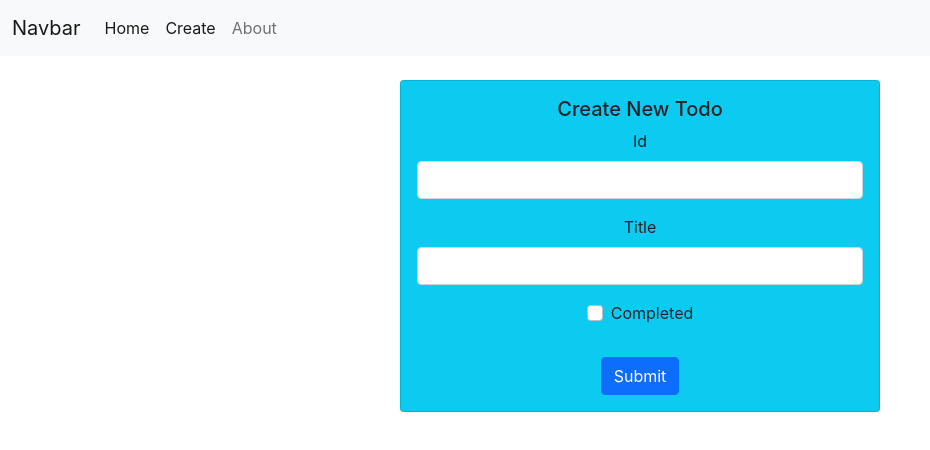
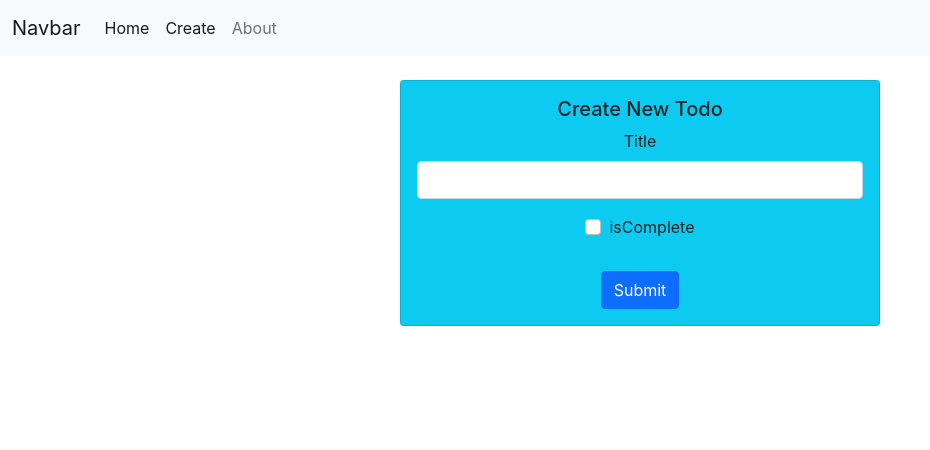
Before and after one commit to smusman437/next-starter, a Next.js app: page /create in a window 1280 px wide. Shown: the top 450 px of the page, without its empty margins (0-930 px from the left). Built offline with nearby package versions, Linux system fonts and the light colour scheme.

Commit message:
add data in db

```diff
--- a/pages/create.js
+++ b/pages/create.js
@@ -1,13 +1,13 @@
 import Head from "next/head";
 import { useState } from "react";
+import { TODO_URL } from "../constant";
 import styles from "../styles/Home.module.css";
+import Router from "next/router";
 
 const Create = () => {
   const [post, setPost] = useState({
-    id: "",
     title: "",
-    completed: "",
-    userId: 1,
+    isComplete: "",
   });
 
   const handleChange = (e) => {
@@ -24,8 +24,16 @@ const Create = () => {
     }
   };
 
-  const handleSubmit = () => {
-    console.log("post", post);
+  const handleSubmit = async () => {
+    const res = await fetch(TODO_URL, {
+      method: "POST",
+      headers: {
+        Accept: "application/json",
+        "Content-Type": "application/json",
+      },
+      body: JSON.stringify(post),
+    });
+    Router.push("/");
   };
 
   return (
@@ -39,24 +47,14 @@ const Create = () => {
       <div className="container">
         <div className="row">
           <div className="col d-flex justify-content-center mt-4">
-            <div className="card text-center bg-info" style={{ width: "30rem" }}>
+            <div
+              className="card text-center bg-info"
+              style={{ width: "30rem" }}
+            >
               <div className="card-body">
                 <h5 className="card-title">Create New Todo</h5>
                 <p className="card-text">
                   <form>
-                    <div className="mb-3">
-                      <label htmlFor="exampleInput2" className="form-label">
-                        Id
-                      </label>
-                      <input
-                        type="input"
-                        name="id"
-                        value={post.id}
-                        onChange={(e) => handleChange(e)}
-                        className="form-control"
-                        id="exampleInput2"
-                      />
-                    </div>
                     <div className="mb-3">
                       <label htmlFor="exampleInput1" className="form-label">
                         Title
@@ -75,8 +73,8 @@ const Create = () => {
                       <div className="col d-flex justify-content-center">
                         <div className="mb-3 form-check">
                           <input
-                            name="completed"
-                            checked={post.completed}
+                            name="isComplete"
+                            checked={post.isComplete}
                             type="checkbox"
                             onChange={(e) => handleChange(e)}
                             className="form-check-input"
@@ -86,7 +84,7 @@ const Create = () => {
                             className="form-check-label"
                             htmlFor="exampleCheck1"
                           >
-                            Completed
+                            isComplete
                           </label>
                         </div>
                       </div>
```
